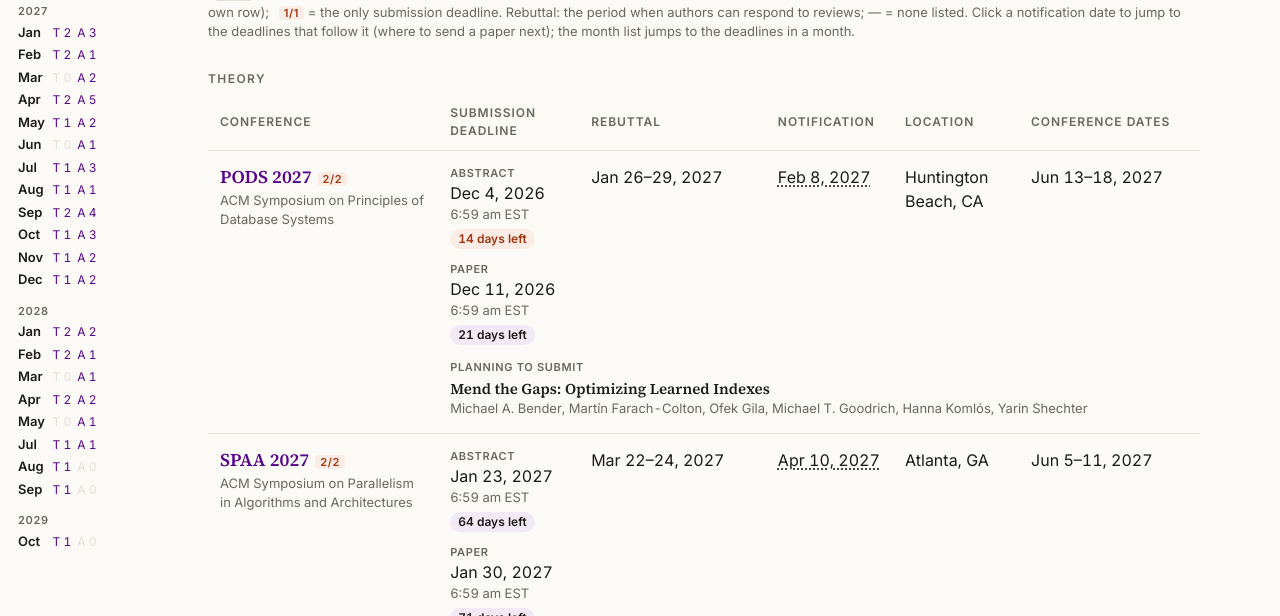
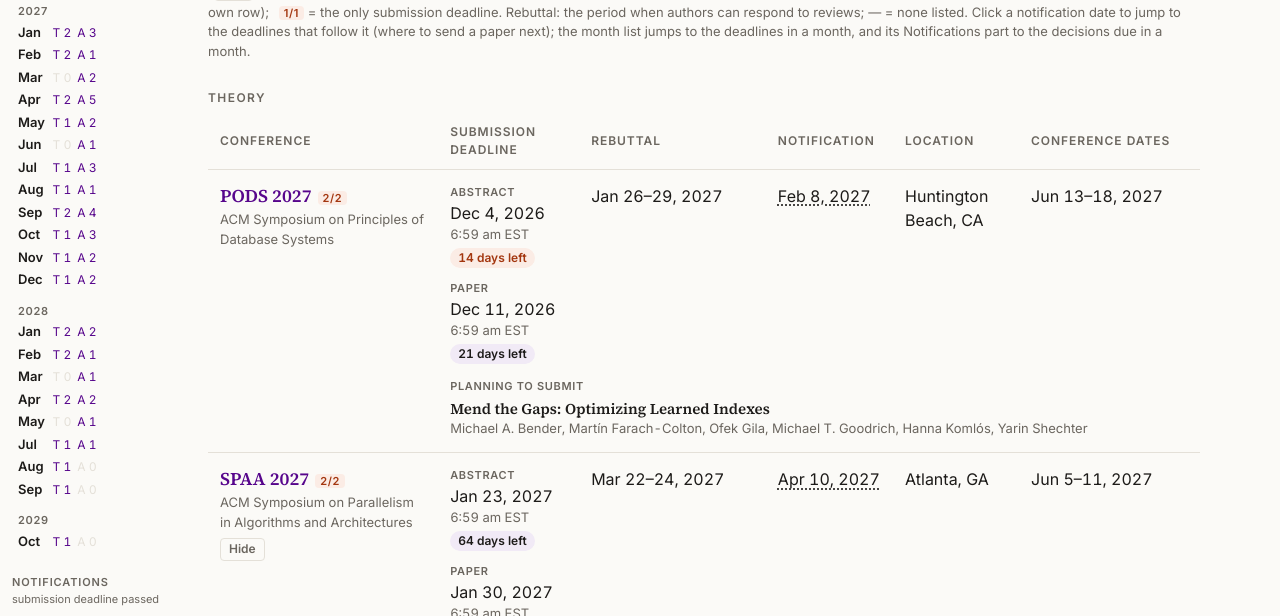
Before and after one commit to mfarachcolton/confs, a plain HTML site: page index.html in a window 1280 px wide. Shown: the part 178-794 px from the top of the page. Drawn offline with Linux system fonts and the light colour scheme.

Commit message:
Month list: notification months for the second table; Hide buttons on upcoming rows
Co-Authored-By: Claude Opus 5.5 <noreply@anthropic.com>

```diff
--- a/index.html
+++ b/index.html
@@ -93,11 +93,14 @@ a.after:hover { color: var(--accent); }
 #months .mn { min-width: 2.2em; font-weight: 600; }
 #months a { font-size: 12px; font-variant-numeric: tabular-nums; }
 #months .none { font-size: 12px; color: var(--rule); }
+#months .mh.sec { margin-left: 10px; }
+@media (min-width: 1200px) { #months .mh.sec { margin-left: 0; } }
 tr[id] { scroll-margin-top: 64px; }
 @media (min-width: 1200px) {
   #months { position: fixed; top: 84px; bottom: 16px; left: max(12px, calc(50vw - 520px - 172px)); width: 160px;
     display: block; overflow-y: auto; overflow-x: hidden; border: 0; padding: 0; background: transparent; }
   #months .mh { margin-bottom: 10px; }
+  #months .mh.sec { margin-top: 22px; }
   #months .yr { margin: 12px 0 2px 6px; }
   #months .m + .m { margin-top: 1px; }
   tr[id] { scroll-margin-top: 16px; }
@@ -133,10 +136,10 @@ tr[id] { scroll-margin-top: 64px; }
     <nav><a href="https://www.farach-colton.com">Home</a></nav>
   </div>
 </header>
-<nav id="months" aria-label="Paper deadlines by month" hidden></nav>
+<nav id="months" aria-label="Paper deadlines and notifications by month" hidden></nav>
 <main class="wrap">
   <h1>Conference Deadlines</h1>
-  <p class="legend"><span class="est">est.</span> = call for papers not yet out; dates projected from the previous edition. <span class="last">2/4</span> = the second of four submission cycles for this edition (each cycle has its own row); <span class="last">1/1</span> = the only submission deadline. Rebuttal: the period when authors can respond to reviews; — = none listed. Click a notification date to jump to the deadlines that follow it (where to send a paper next); the month list jumps to the deadlines in a month.</p>
+  <p class="legend"><span class="est">est.</span> = call for papers not yet out; dates projected from the previous edition. <span class="last">2/4</span> = the second of four submission cycles for this edition (each cycle has its own row); <span class="last">1/1</span> = the only submission deadline. Rebuttal: the period when authors can respond to reviews; — = none listed. Click a notification date to jump to the deadlines that follow it (where to send a paper next); the month list jumps to the deadlines in a month, and its Notifications part to the decisions due in a month.</p>
 
   <h2 class="area" id="h-theory">Theory</h2>
   <table id="upcoming-theory" class="upcoming">
@@ -179,13 +182,13 @@ tr[id] { scroll-margin-top: 64px; }
       return MONTHS[a.getUTCMonth()] + " " + a.getUTCDate() + "–" + b.getUTCDate() + ", " + a.getUTCFullYear();
     return MONTHS[a.getUTCMonth()] + " " + a.getUTCDate() + " – " + MONTHS[b.getUTCMonth()] + " " + b.getUTCDate() + ", " + b.getUTCFullYear();
   }
-  function firstDeadline(c) { return c.abstract_deadline || c.deadline; }
   // Theory vs. applied split of the upcoming-deadlines table; any series not listed here is applied.
   var THEORY = ["STOC","FOCS","SODA","SOSA","ICALP","ESA","ITCS","LATIN","COLT","PODC","SPAA","PODS"];
   function area(c) { return THEORY.indexOf(c.acronym) >= 0 ? "theory" : "applied"; }
   var AREAS = ["theory", "applied"];
   function keep(c) { return !!(c.pc || (c.my_submissions && c.my_submissions.length) || (c.my_planned && c.my_planned.length)); }
-  function key(c) { return c.acronym + "|" + c.year + "|" + c.deadline; }
+  // A rolling series (VLDB) is hidden a whole volume at a time, other series one row (cycle) at a time.
+  function key(c) { return c.acronym + "|" + c.year + "|" + (c.rolling ? "rolling" : c.deadline); }
   function hotelCell(c) {
     var h = c.hotel;
     if (!h) return '<td data-label="Hotel">—</td>';
@@ -238,7 +241,7 @@ tr[id] { scroll-margin-top: 64px; }
     var deadlines = c.abstract_deadline ?
       item("Abstract", c.abstract_deadline, c.abstract_tz) + item("Paper", c.deadline, c.deadline_tz) :
       item("", c.deadline, c.deadline_tz);
-    var btn = !keep(c) && parse(firstDeadline(c)) < now ?
+    var btn = !keep(c) ?
       '<button type="button" class="hide-btn" data-key="' + esc(key(c)) + '">' + (isHidden ? "Unhide" : "Hide") + "</button>" : "";
     return '<tr id="' + rowId(c.acronym, c.year, c.cycle) + '" class="' + (est ? "estimated" : "") + (isHidden ? " is-hidden" : "") + '">' +
       '<td class="conf"><a href="' + esc(c.url) + '" target="_blank" rel="noopener">' + esc(c.acronym) + " " + esc(c.year) + "</a>" +
@@ -307,7 +310,7 @@ tr[id] { scroll-margin-top: 64px; }
     function isHidden(c) { return !keep(c) && hiddenKeys.indexOf(key(c)) >= 0; }
     var activeMonth = null;
     function monthKey(d) { return d.slice(0, 7); }
-    function buildNav(upcoming) {
+    function buildNav(upcoming, closed) {
       var m = {}, keys = [];
       upcoming.forEach(function (c) {
         var k = monthKey(c.deadline), a = area(c);
@@ -326,8 +329,28 @@ tr[id] { scroll-margin-top: 64px; }
               '<span class="none">' + L + " 0</span>";
           }).join("") + "</div>";
       });
+      // Second table: months in which decisions come out.
+      var nm = {}, nkeys = [];
+      closed.forEach(function (c) {
+        if (!c.notification) return;
+        var k = monthKey(c.notification);
+        if (!nm[k]) { nm[k] = 0; nkeys.push(k); }
+        nm[k]++;
+      });
+      nkeys.sort();
+      if (nkeys.length) {
+        html += '<div class="mh sec">Notifications<span class="key">submission deadline passed</span></div>';
+        yr = null;
+        nkeys.forEach(function (k) {
+          var y = k.slice(0, 4), mo = +k.slice(5, 7) - 1, n = nm[k];
+          if (y !== yr) { html += '<div class="yr">' + y + "</div>"; yr = y; }
+          html += '<div class="m' + ("n" + k === activeMonth ? " active" : "") + '" data-m="n' + k + '"><span class="mn">' + MONTHS[mo] + "</span>" +
+            '<a href="#" data-notif="' + k + '" title="' + n + " notification" + (n > 1 ? "s" : "") + " in " + MONTHS[mo] + " " + y + '">' +
+            n + " decision" + (n > 1 ? "s" : "") + "</a></div>";
+        });
+      }
       nav.innerHTML = html;
-      nav.hidden = !keys.length;
+      nav.hidden = !keys.length && !nkeys.length;
     }
     // Show the first deadlines on or after `from` in the given area's table: rolling series step to that month,
     // the collapsed section opens if needed, and the matching month is marked in the navigation.
@@ -368,7 +391,25 @@ tr[id] { scroll-margin-top: 64px; }
       });
       rowsToFlash.forEach(function (x) { x.classList.add("flash"); setTimeout(function () { x.classList.remove("flash"); }, 1600); });
     }
+    // Show the second-table rows whose notification falls in month k.
+    function jumpNotif(k) {
+      activeMonth = "n" + k;
+      render();
+      document.querySelectorAll("#months .m").forEach(function (m) {
+        m.classList.toggle("active", m.getAttribute("data-m") === activeMonth);
+        if (m.getAttribute("data-m") === activeMonth) m.scrollIntoView({ block: "nearest", inline: "center" });
+      });
+      var hits = [];
+      document.querySelectorAll("#closed tr[id]").forEach(function (r) {
+        var c = targets[r.id]; if (c && c.notification && monthKey(c.notification) === k) hits.push(r);
+      });
+      if (!hits.length) return;
+      hits[0].scrollIntoView({ block: "start" });
+      hits.forEach(function (x) { x.classList.add("flash"); setTimeout(function () { x.classList.remove("flash"); }, 1600); });
+    }
     document.getElementById("months").addEventListener("click", function (e) {
+      var nk = e.target.getAttribute && e.target.getAttribute("data-notif");
+      if (nk) { e.preventDefault(); jumpNotif(nk); return; }
       var a = e.target.getAttribute && e.target.getAttribute("data-jump");
       if (!a) return;
       e.preventDefault();
@@ -410,8 +451,8 @@ tr[id] { scroll-margin-top: 64px; }
           "Show " + later.length + (later.length === 1 ? " conference" : " conferences") + " with deadlines more than 6 months away";
         t.hidden = document.getElementById("h-" + a).hidden = !inArea.length;
       });
-      buildNav(rows.filter(function (c) { return parse(c.deadline) >= now; }));
       fill("closed", closed);
+      buildNav(rows.filter(function (c) { return parse(c.deadline) >= now; }), closed);
       document.querySelector("#closed tbody").insertAdjacentHTML("afterbegin", mine.map(mineRow).join(""));
       document.getElementById("closed").hidden = document.getElementById("closed-h").hidden = !(closed.length || mine.length);
       var n = shown.filter(isHidden).length, bar = document.getElementById("hidden-bar");
```
